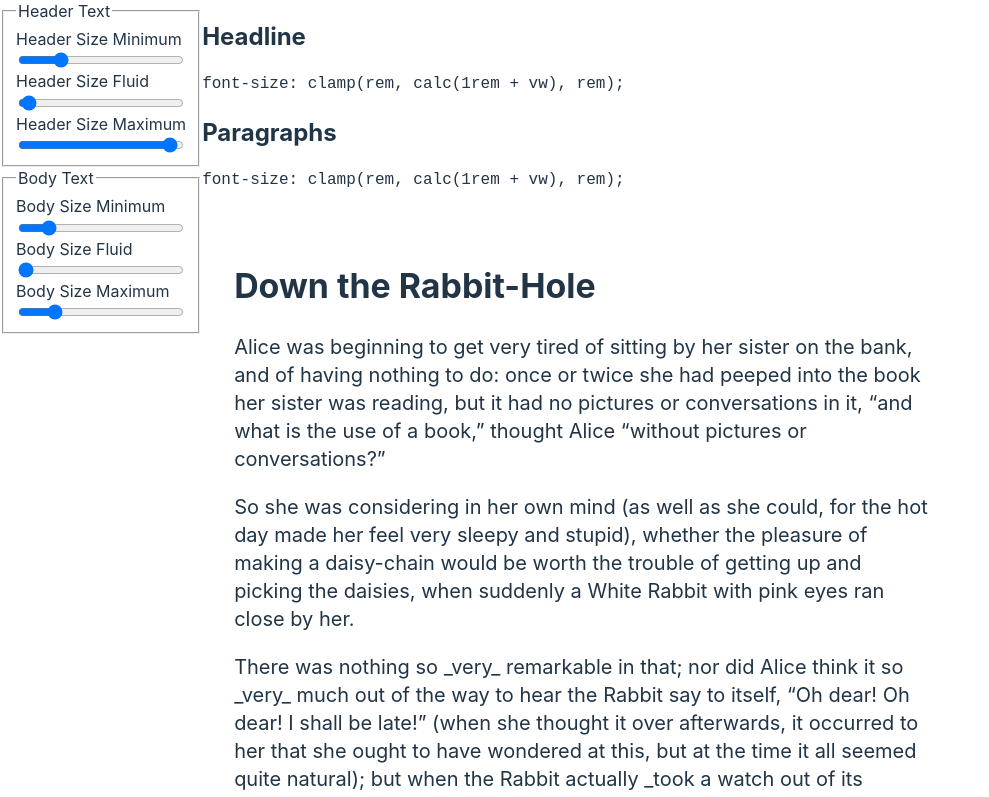
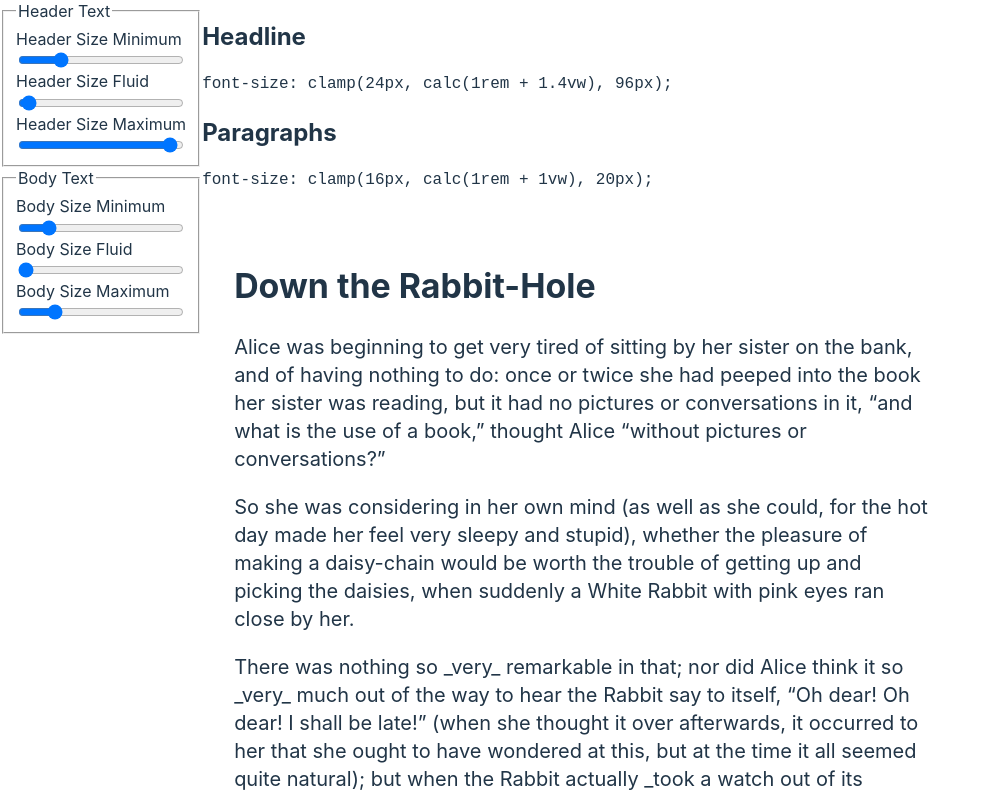
Before and after one commit to bdnorris/fluid-type-tester-v2, a Vue app: page / in a window 1280 px wide. Shown: the top 797 px of the page, without its empty margins (0-989 px from the left). Built offline with nearby package versions, Linux system fonts and the light colour scheme.

Commit message:
css component setup

```diff
--- a/src/App.vue
+++ b/src/App.vue
@@ -1,26 +1,29 @@
-<script setup lang="ts">
-import Controls from './components/Controls.vue'
-import Text from './components/Text.vue'
-</script>
-
 <template>
   <main>
     <Controls />
     <div>
-      <div class="code-wrap">
-        <div class="code">
-          <h2>Headline</h2>
-          <pre>font-size: clamp({{ minHeadlineSizeRem }}rem, calc(1rem + {{ fluidHeadlineSize }}vw), {{ maxHeadlineSizeRem }}rem);</pre>
-        </div>
-        <div class="code">
-          <h2>Paragraphs</h2>
-          <pre>font-size: clamp({{ minParagraphSizeRem }}rem, calc(1rem + {{ fluidParagraphSize }}vw), {{ maxParagraphSizeRem }}rem);</pre>
-        </div>
-      </div>
+      <CSS />
       <Text />
     </div>
   </main>
 </template>
+
+<script lang="ts">
+import Controls from './components/Controls.vue'
+import Text from './components/Text.vue'
+import CSS from './components/CSS.vue'
+
+export default {
+  setup() {
+    return {}
+  },
+  components: {
+    Controls,
+    Text,
+    CSS,
+  },
+}
+</script>
 
 <style scoped>
 main {
--- /dev/null
+++ b/src/components/CSS.vue
@@ -0,0 +1,41 @@
+<template>
+	<div class="code-wrap">
+		<div class="code">
+			<h2>Headline</h2>
+			<pre>
+font-size: clamp({{ headerSizeMin }}px, calc(1rem + {{
+					headerSizeFluid
+				}}vw), {{ headerSizeMax }}px);</pre
+			>
+		</div>
+		<div class="code">
+			<h2>Paragraphs</h2>
+			<pre>
+font-size: clamp({{ bodySizeMin }}px, calc(1rem + {{
+					bodySizeFluid
+				}}vw), {{ bodySizeMax }}px);</pre
+			>
+		</div>
+	</div>
+</template>
+
+<script lang="ts">
+import { computed } from '@vue/runtime-core';
+import { useStore } from "../../store";
+export default {
+	setup() {
+		const store = useStore();
+		return {
+			bodySizeMin: computed(() => store.state.bodySizeMin),
+			bodySizeFluid: computed(() => store.state.bodySizeFluid),
+			bodySizeMax: computed(() => store.state.bodySizeMax),
+			headerSizeMin: computed(() => store.state.headerSizeMin),
+			headerSizeFluid: computed(() => store.state.headerSizeFluid),
+			headerSizeMax: computed(() => store.state.headerSizeMax),
+		}
+	}
+};
+</script>
+
+<style>
+</style>
--- a/src/components/Text.vue
+++ b/src/components/Text.vue
@@ -1,5 +1,5 @@
 <template>
-	<div class="text" :style="`--body-size-min: ${bodySizeMin}px; --body-size-fluid: ${bodySizeFluid}vw; --body-size-max: ${bodySizeMax}px; --header-size-min: ${headerSizeMin}px; --header-size-fluid: ${headerSizeFluid}vw; --header-size-max: ${headerSizeMax}px;`">
+	<div class="text" :style="`--body-size-min: ${bodySizeMin}px; --body-size-fluid: ${bodySizeFluid}vw; --body-size-max: ${bodySizeMax}px; --header-size-min: ${headerSizeMin}px; --header-size-fluid: ${headerSizeFluid}vw; --header-size-max: ${headerSizeMax}px;`" contenteditable="true">
 		<h1>Down the Rabbit-Hole</h1>
 		<p>
 			Alice was beginning to get very tired of sitting by her sister on the
```
